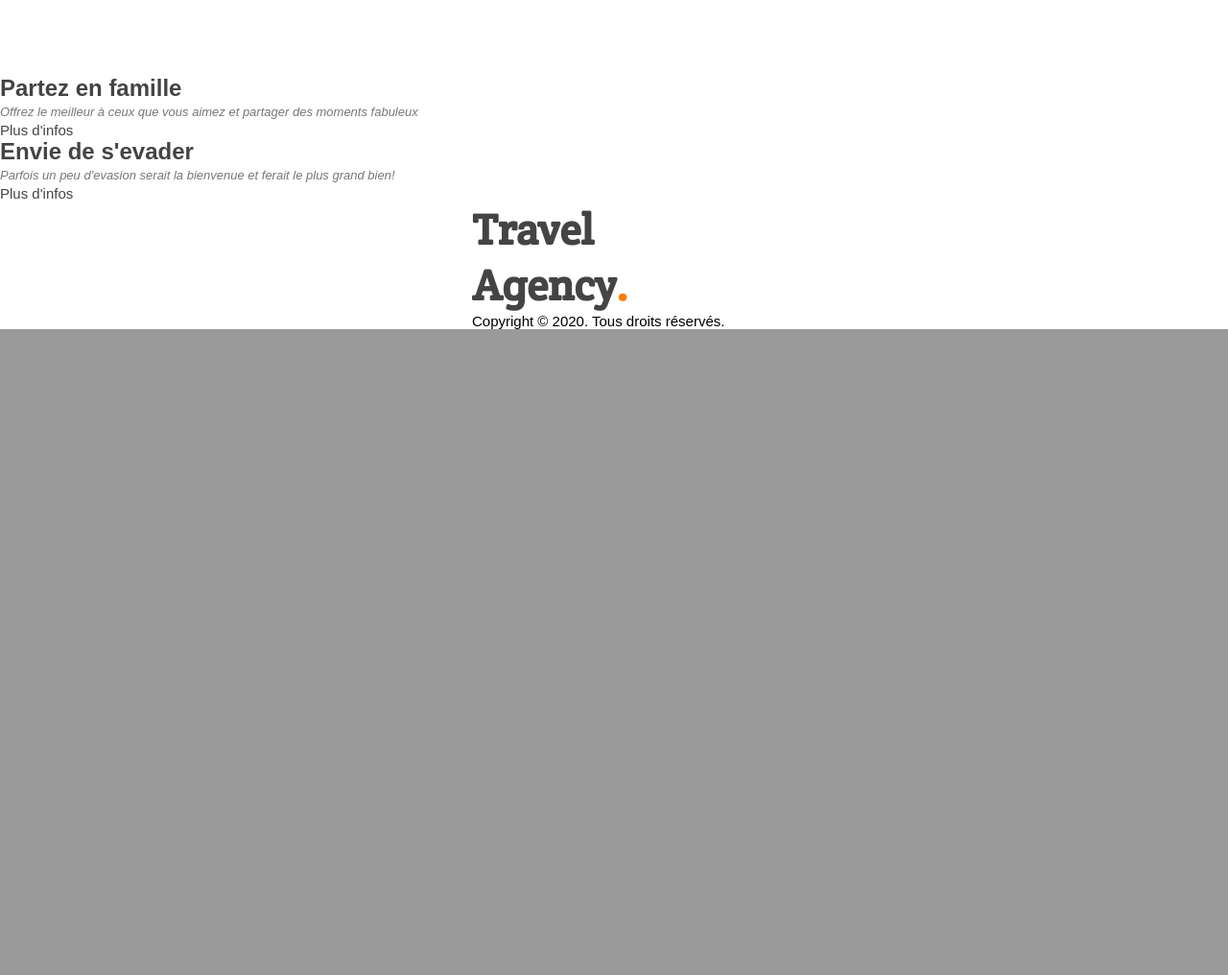
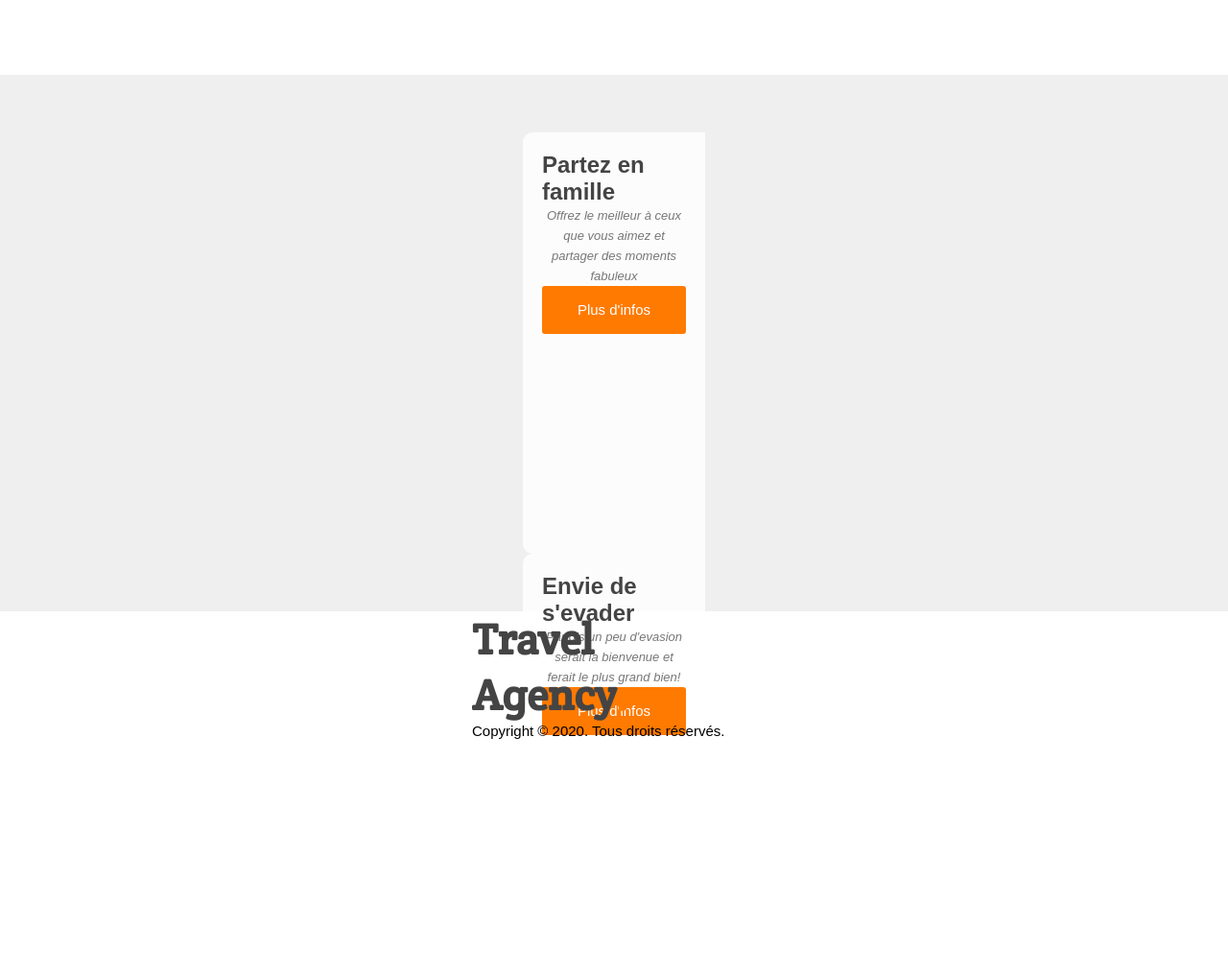
Before and after one commit to lnjim/tpgitesgi, a PHP site: page / in a window 1280 px wide. Shown: the part 1076-2092 px from the top of the page at 96% size. Before the commit the page ends 1419 px from the top, so only its background shows below. Run offline with PHP 8.4, Linux system fonts and the light colour scheme.

Commit message:
add section possibility in styles.css

```diff
--- a/styles.css
+++ b/styles.css
@@ -197,3 +197,84 @@
 {
     background: url('images/fusee.png') no-repeat top center;
 }
+
+/* POSSIBILITIES */
+
+#possibilities
+{
+    background-color: #efefef;
+    padding: 60px 0;
+    display: flex;
+    justify-content: center;
+}
+
+#possibilities article
+{
+    width: 460px;
+    height: 270px;
+    float: left;
+    border-radius: 10px;
+}
+
+#possibilities article:first-child
+{
+    margin-right: 10px;
+    margin-bottom: 20px;
+}
+
+.overlay
+{
+    box-sizing: border-box;
+    background: rgba(255, 255, 255, 0.80);
+    height: 100%;
+    width: 190px;
+    padding: 20px;
+    border-radius: 10px 0 0 10px;
+}
+
+article h4
+{
+    border-bottom: 1px solid #ddd;
+    padding-bottom: 20px;
+    text-transform: uppercase;
+    margin-bottom: 20px;
+    text-align: center;
+}
+
+#possibilities p
+{
+    text-align: center;
+}
+
+.bouton {
+    display: block;
+    width: 150px;
+    height: 50px;
+    background: #3c913c;
+    color: #fff;
+    font-size: 15x;
+    margin: 0 auto;
+    line-height: 50px;
+    text-align: center;
+    border-radius: 3px;
+}
+
+.button_2
+{
+    display: block;
+    width: 150px;
+    height: 50px;
+    background: #ff7a00;
+    color: #fff;
+    font-size: 15x;
+    margin: 0 auto;
+    line-height: 50px;
+    text-align: center;
+    border-radius: 3px;
+}
+
+.button_2:hover
+{
+    color: #fff;
+    background-color: #02B8DD;
+}
```
